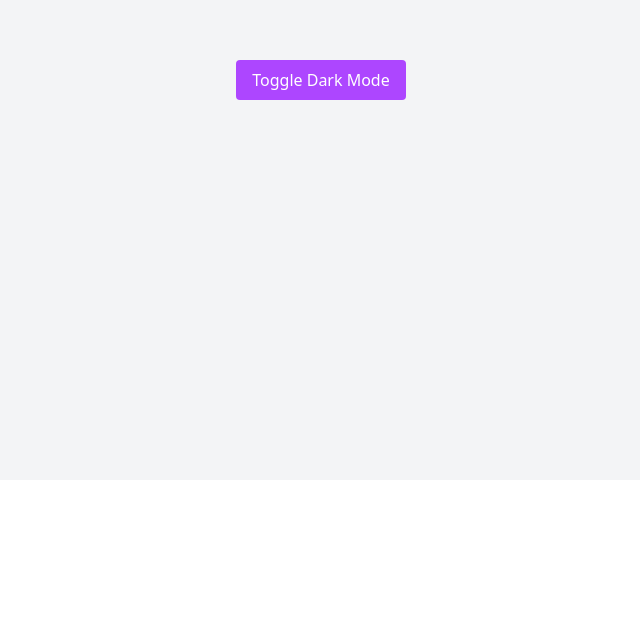
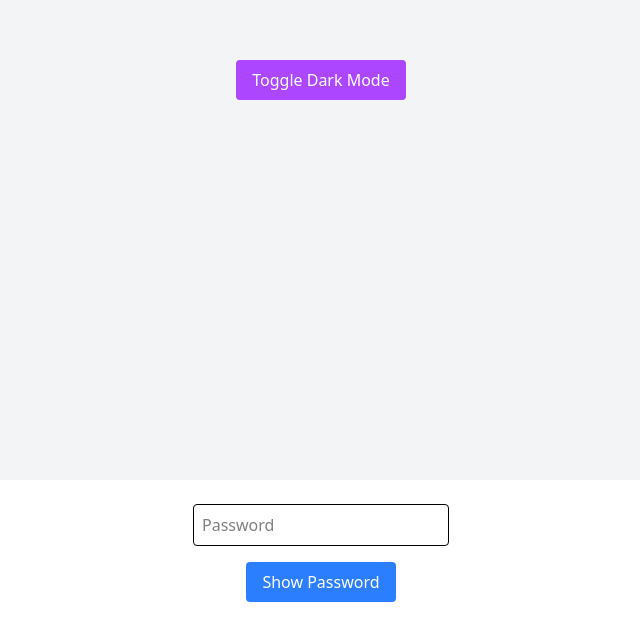
Before and after one commit to saad-mamun/Power-Of-useState, a React (Vite) app: page / in a window 1280 px wide. Shown: the part 320-946 px from the top of the page, without its empty margins (319-959 px from the left). Before the commit the page ends 800 px from the top, so only its background shows below. Built offline with nearby package versions, Linux system fonts and the light colour scheme.

Commit message:
PasswordToggle

```diff
--- a/src/App.jsx
+++ b/src/App.jsx
@@ -3,6 +3,7 @@ import RemoveList from "./components/RemoveList";
 import UpdateText from "./components/UpdateText";
 import BColor from "./components/BColor";
 import ToggleDark from "./components/ToggleDark";
+import PasswordToggle from "./components/PasswordToggle";
 
 
 const App = () => {
@@ -12,6 +13,7 @@ const App = () => {
       <UpdateText/>
       <BColor/> */}
       <ToggleDark/>
+      <PasswordToggle/>
     </>
   );
 };
--- /dev/null
+++ b/src/components/PasswordToggle.jsx
@@ -0,0 +1,23 @@
+import React, {useState} from 'react'
+
+const PasswordToggle = () => {
+ const [showPassword, setShowPassword] = useState(false);
+
+ return (
+   <div className="flex flex-col items-center gap-4 p-6">
+     <input
+       type={showPassword ? "text" : "password"}
+       placeholder="Password"
+       className="border p-2 rounded w-64"
+     />
+     <button
+       className="px-4 py-2 bg-blue-500 text-white rounded hover:bg-blue-600"
+       onClick={() => setShowPassword(!showPassword)}
+     >
+       {showPassword ? "Hide" : "Show"} Password
+     </button>
+   </div>
+ );
+}
+
+export default PasswordToggle
```
